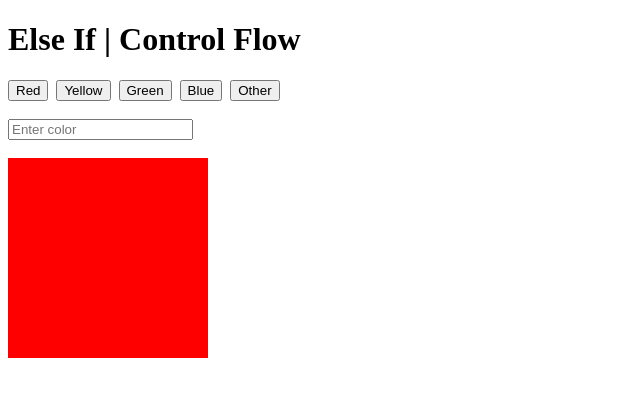
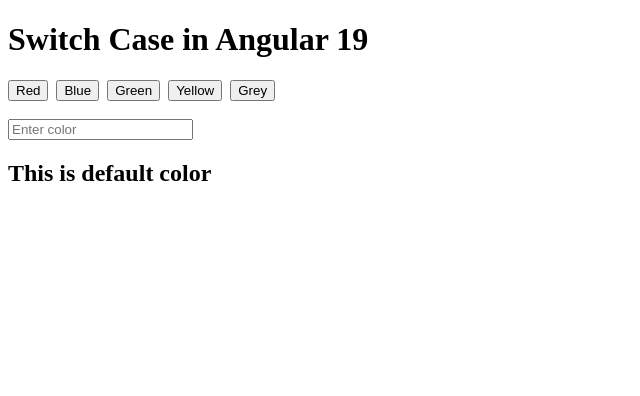
Before and after one commit to chavannikhil802/angular-19-tutorial, an Angular app: page / in a window 1280 px wide. Shown: the top 396 px of the page, without its empty margins (0-640 px from the left). Built offline with nearby package versions, Linux system fonts and the light colour scheme.

Commit message:
Completed Chapter 17 - Switch Statement

```diff
--- a/src/app/app.component.html
+++ b/src/app/app.component.html
@@ -1,5 +1,9 @@
+<!-- CHAPTER 17 -->
+<app-chp-17></app-chp-17>
+<!-- END OF CHAPTER 17 -->
+
 <!-- CHAPTER 16 -->
-<app-chp-16></app-chp-16>
+<!-- <app-chp-16></app-chp-16> -->
 <!-- END OF CHAPTER 16 -->
 
 <!-- CHAPTER 15 -->
--- a/src/app/app.component.ts
+++ b/src/app/app.component.ts
@@ -9,7 +9,8 @@
 // import { Chp13Component } from './chapters/chp-13/chp-13.component';
 // import { Chp14Component } from './chapters/chp-14/chp-14.component';
 // import { Chp15Component } from './chapters/chp-15/chp-15.component';
-import { Chp16Component } from './chapters/chp-16/chp-16.component';
+// import { Chp16Component } from './chapters/chp-16/chp-16.component';
+import { Chp17Component } from './chapters/chp-17/chp-17.component';
 
 @Component({
   selector: 'app-root',
@@ -24,7 +25,8 @@
     // Chp13Component,
     // Chp14Component
     // Chp15Component,
-    Chp16Component
+    // Chp16Component
+    Chp17Component
   ],
   templateUrl: './app.component.html',
   styleUrl: './app.component.css'
--- /dev/null
+++ b/src/app/chapters/chp-17/chp-17.component.css
@@ -0,0 +1,15 @@
+#red {
+    color: red;
+}
+#blue {
+    color: blue;
+}
+#green {
+    color: green;
+}
+#yellow {
+    color: yellow;
+}
+#grey {
+    color: grey;
+}
--- /dev/null
+++ b/src/app/chapters/chp-17/chp-17.component.html
@@ -0,0 +1,32 @@
+<h1>Switch Case in Angular 19</h1>
+
+<button (click)="changeColor('red')">Red</button>&nbsp;
+<button (click)="changeColor('blue')">Blue</button>&nbsp;
+<button (click)="changeColor('green')">Green</button>&nbsp;
+<button (click)="changeColor('yellow')">Yellow</button>&nbsp;
+<button (click)="changeColor('grey')">Grey</button>&nbsp;
+
+<br><br>
+
+<input type="text" (input)="setColor($event)" placeholder="Enter color">
+
+@switch(color) {
+    @case('red') {
+        <h2 id="red">Color is Red</h2>
+    }
+    @case('blue') {
+        <h2 id="blue">Color is Blue</h2>
+    }
+    @case('green') {
+        <h2 id="green">Color is Green</h2>
+    }
+    @case('yellow') {
+        <h2 id="yellow">Color is Yellow</h2>
+    }
+    @case('grey') {
+        <h2 id="grey">Color is Grey</h2>
+    }
+    @default() {
+        <h2>This is default color</h2>
+    }
+}
--- /dev/null
+++ b/src/app/chapters/chp-17/chp-17.component.ts
@@ -0,0 +1,21 @@
+import { Component } from '@angular/core';
+
+@Component({
+  selector: 'app-chp-17',
+  imports: [],
+  templateUrl: './chp-17.component.html',
+  styleUrl: './chp-17.component.css'
+})
+export class Chp17Component {
+
+  color: string = "";
+
+  changeColor(colorName: string) {
+    this.color = colorName;
+  }
+
+  setColor(event: Event) {
+    const inputColor = (event.target as HTMLInputElement).value;
+    this.color = inputColor;
+  }
+}
```
Also changed, not shown: 1 other file (tests, documents, lock files or other folders).
